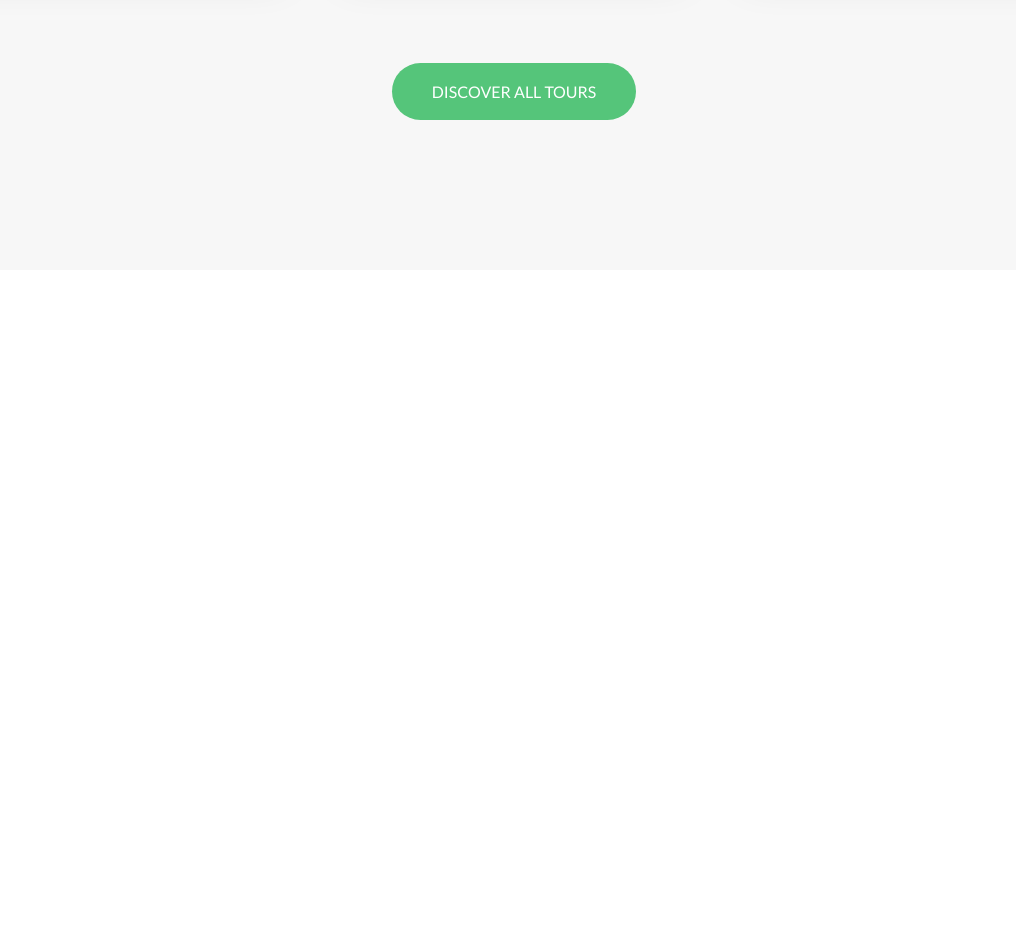
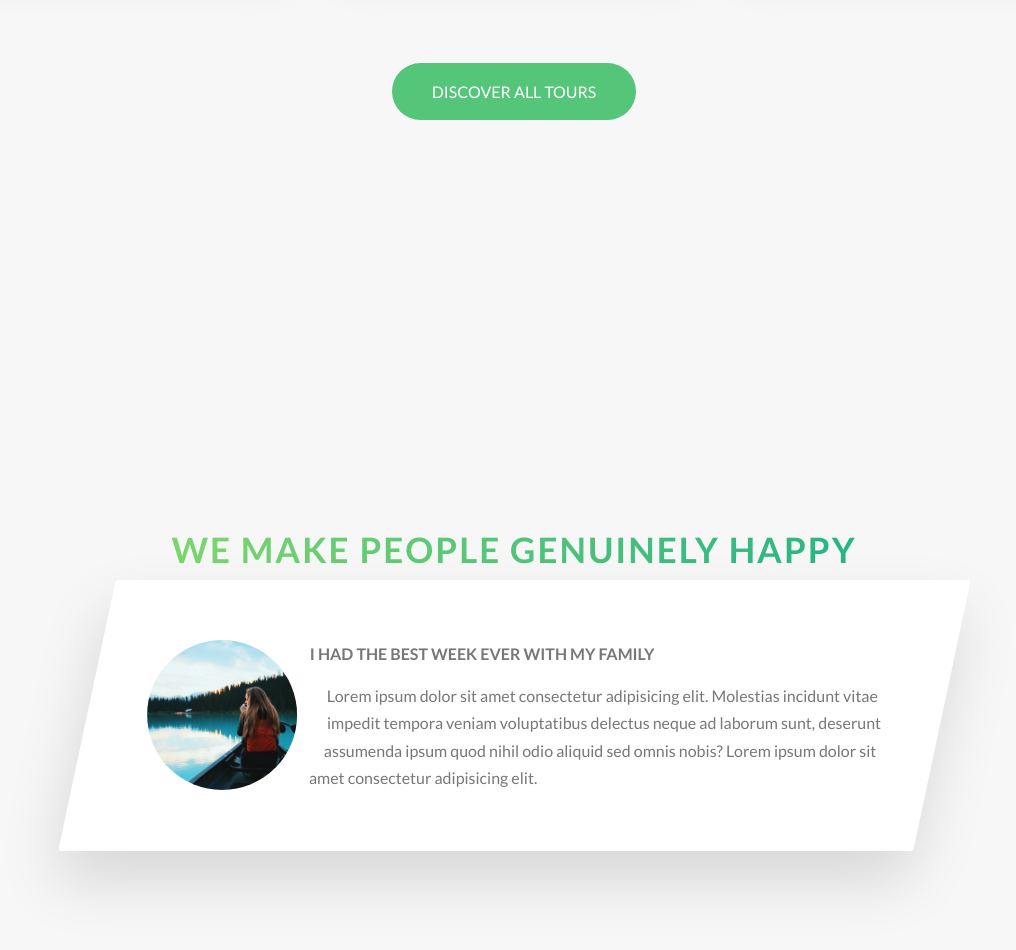
Before and after one commit to TarynMcKenzie/natours-udemy, a website: page index.html in a window 1280 px wide. Shown: the part 3045-3995 px from the top of the page, without its empty margins (126-1142 px from the left). Before the commit the page ends 3345 px from the top, so only its background shows below. Drawn offline with Linux system fonts and the light colour scheme.

Commit message:
Stories section began part 1 of 3 completed

```diff
--- a/index.html
+++ b/index.html
@@ -369,7 +369,41 @@
 
             </section>
 
+
+            <!-- Testimonial Section -->
+            <section class="section-stories">
+
+                 <!-- Testimonial Container -->
+                <div class="u-center-text  u-margin-top-huge">
+
+                     <!-- Testimonial Header -->
+                    <h2 class="heading-secondary">We Make People Genuinely Happy</h2>
+
+                </div>
+
+                <div class="row">
+                    <div class="story">
+
+                        <figure class="story__shape">
+                            <img src="img/nat-8.jpg" alt="Person on a tour" class="story__img">
+                        </figure>
+
+                        <div class="story__text">
+
+                            <h3 class="heading-tertiary u-margin-bottom-small">I had the best week ever with my family</h3>
+
+                            <p>Lorem ipsum dolor sit amet consectetur adipisicing elit. Molestias incidunt vitae impedit tempora veniam voluptatibus delectus neque ad laborum sunt, deserunt assumenda ipsum quod nihil odio aliquid sed omnis nobis? Lorem ipsum dolor sit amet consectetur adipisicing elit.</p>
+
+                        </div>
+
+                    </div>
+
+                </div>
+
+            </section>
+
         </main>
 
     </body>
+
 </html>
--- /dev/null
+++ b/sass/components/_story.scss
@@ -0,0 +1,45 @@
+// SECTION: partial sass file: Block-level elements, independent, reusable elements
+
+.story {
+
+    width: 75%;
+    margin: 0 auto;
+    box-shadow: 0 3rem 6rem $color-black-opacity;
+    background-color: $color-white;
+    border-radius: 3px;
+
+    padding: 6rem;
+    padding-left: 9rem; // Padding for the 3rem translation + the 6rem padding
+    font-size: $default-font-size;
+
+    transform: skewX(-12deg);
+
+    &__shape {
+
+        height: 15rem; // *Required* for shape-outside property
+        width: 15rem; // *Required* for shape-outside property
+        float: left; // *Required* for shape-outside property
+        -webkit-shape-outside: circle(50% at 50% 50%); // circle(radius% at center posittion)
+        shape-outside: circle(50% at 50% 50%); // circle(radius% at center posittion)
+
+        -webkit-clip-path: circle(50% at 50% 50%); // circle(radius% at center posittion)
+        clip-path: circle(50% at 50% 50%); // circle(radius% at center posittion)
+        // background-color: antiquewhite;
+
+        transform: translateX(-3rem) skewX(12deg); // Move the floated circle element without margin or padding
+
+    }
+
+    &__img {
+
+        height: 100%; // 100% of the parent element
+
+    }
+
+    &__text {
+
+        transform: skewX(12deg);
+
+    }
+
+}
--- a/sass/main.scss
+++ b/sass/main.scss
@@ -16,6 +16,7 @@
 @import"components/composition";
 @import"components/feature-box";
 @import"components/card";
+@import"components/story";
 
 @import"layout/header";
 @import"layout/grid";
--- a/sass/pages/_home.scss
+++ b/sass/pages/_home.scss
@@ -1,12 +1,12 @@
 // SECTION: Specific styling for the home page
 
-.section-about{
+.section-about {
     background-color: $color-grey-light-alt;
     padding: 25rem 0;
     margin-top: -20vh;
 }
 
-.section-features{
+.section-features {
     padding: 20rem 0;
     transform: skewY(-7deg); // Make the background skewed from bottom let to top right
     margin-top: -10.7rem;
@@ -24,8 +24,16 @@
 
 }
 
-.section-tours{
+.section-tours {
     background-color: $color-grey-light-alt;
     padding: 25rem 0 15rem 0;
     margin-top: -10.7rem;
 }
+
+
+.section-stories {
+
+    padding: 15rem 0;
+    background-color: $color-grey-light-alt;
+
+}
```
Also changed, not shown: css/style.css.
